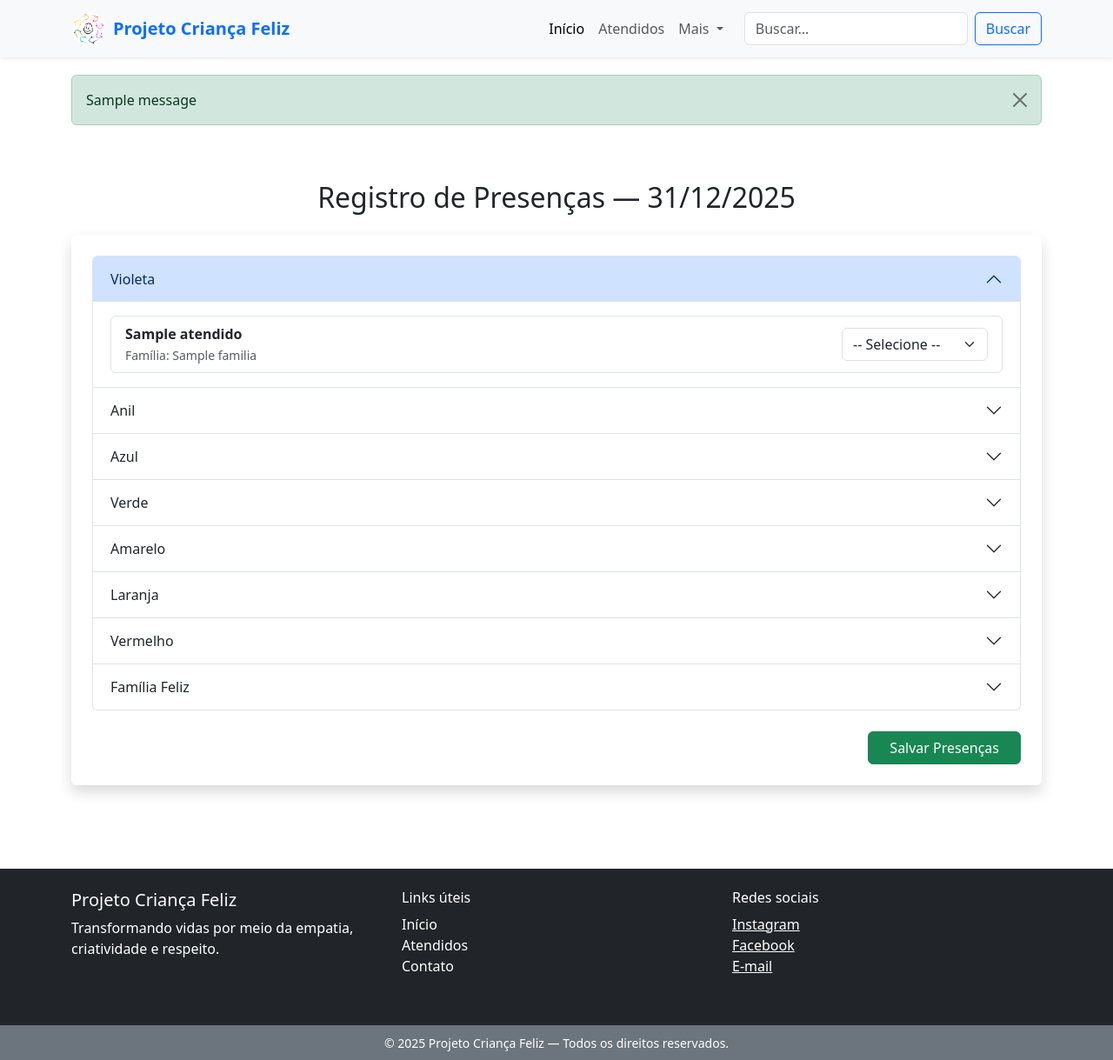
After one commit to Cakaio/Projeto_Django, a Django app: page /atendido/presencas/ in a window 1280 px wide, after a click on "Violeta". The commit adds this page. Shown: the whole page at 87% size. Run offline with Django 5.2, Linux system fonts and the light colour scheme; tables that the repository leaves empty hold one stand-in row (values such as "Sample post"); one stand-in notice (Sample message) is shown.

Commit message:
adicao_pagina_presenca_atendidos

```diff
--- a/atendido/admin.py
+++ b/atendido/admin.py
@@ -1,6 +1,7 @@
 from django.contrib import admin
-from .models import Atendido
-from .models import Familia
+from .models import Atendido, Familia, PresencaAtendido
+
 # Register your models here.
 admin.site.register(Atendido)
 admin.site.register(Familia)
+admin.site.register(PresencaAtendido)
--- a/atendido/models.py
+++ b/atendido/models.py
@@ -35,3 +35,25 @@ class Familia(models.Model):
 
     def __str__(self):
         return self.nome
+
+class PresencaAtendido(models.Model):
+    OPCOES_PRESENCA = [
+        ("PRESENTE", "Presente"),
+        ("AUSENTE", "Ausente"),
+        ("JUSTIFICADA", "Falta Justificada"),
+    ]
+
+    atendido = models.ForeignKey(
+        "Atendido",
+        on_delete=models.CASCADE,
+        related_name="presencas"
+    )
+    presenca = models.CharField(
+        max_length=15,
+        choices=OPCOES_PRESENCA,
+        default="PRESENTE"
+    )
+    data = models.DateField(default=timezone.now)
+
+    def __str__(self):
+        return f"{self.atendido.nome} - {self.data} ({self.get_presenca_display()})"
--- /dev/null
+++ b/atendido/templates/presencas.html
@@ -0,0 +1,57 @@
+{% extends 'base.html' %}
+{% load static %}
+
+{% block titulo %}Registro de Presenças{% endblock %}
+
+{% block content %}
+<div class="container my-5">
+  <h2 class="text-center mb-4">Registro de Presenças — {{ hoje|date:"d/m/Y" }}</h2>
+
+  <form method="POST" class="shadow p-4 bg-white rounded">
+    {% csrf_token %}
+
+    <div class="accordion" id="accordionSalas">
+      {% for codigo, nome in salas %}
+        <div class="accordion-item">
+          <h2 class="accordion-header" id="heading{{ forloop.counter }}">
+            <button class="accordion-button collapsed" type="button" data-bs-toggle="collapse"
+                    data-bs-target="#collapse{{ forloop.counter }}" aria-expanded="false"
+                    aria-controls="collapse{{ forloop.counter }}">
+              {{ nome }}
+            </button>
+          </h2>
+
+          <div id="collapse{{ forloop.counter }}" class="accordion-collapse collapse"
+               aria-labelledby="heading{{ forloop.counter }}" data-bs-parent="#accordionSalas">
+            <div class="accordion-body">
+              <ul class="list-group">
+                {% for atendido in atendidos %}
+                  {% if atendido.sala == codigo %}
+                    <li class="list-group-item d-flex justify-content-between align-items-center flex-wrap">
+                      <div>
+                        <strong>{{ atendido.nome }}</strong><br>
+                        <small class="text-muted">Família: {{ atendido.familia }}</small>
+                      </div>
+
+                      <select name="presenca_{{ atendido.id }}" class="form-select w-auto mt-2 mt-md-0">
+                        <option value="">-- Selecione --</option>
+                        <option value="PRESENTE">Presente</option>
+                        <option value="AUSENTE">Ausente</option>
+                        <option value="JUSTIFICADA">Falta Justificada</option>
+                      </select>
+                    </li>
+                  {% endif %}
+                {% endfor %}
+              </ul>
+            </div>
+          </div>
+        </div>
+      {% endfor %}
+    </div>
+
+    <div class="text-end mt-4">
+      <button type="submit" class="btn btn-success px-4">Salvar Presenças</button>
+    </div>
+  </form>
+</div>
+{% endblock %}
--- a/atendido/urls.py
+++ b/atendido/urls.py
@@ -1,9 +1,10 @@
 from django.urls import path, include
-from .views import Homepage, DetalheAtendido
+from .views import Homepage, DetalheAtendido, registrar_presencas
 
 app_name = 'atendido'
 
 urlpatterns = [
-    path('', Homepage.as_view(), name='homepage'),
+    path('', Homepage.as_view(), name='lista_atendidos'),
+    path('presencas/', registrar_presencas, name='registrar_presencas'),
     path('<int:pk>/', DetalheAtendido.as_view(), name='detalhe_atendido'),
 ]
--- a/atendido/views.py
+++ b/atendido/views.py
@@ -1,5 +1,8 @@
 from django.views.generic import ListView, DetailView
-from .models import Atendido
+from django.shortcuts import render, redirect
+from django.utils import timezone
+from django.contrib import messages
+from .models import Atendido, PresencaAtendido
 
 LISTA_SALAS = [
     ("VIOLETA", "Violeta"),
@@ -26,3 +29,40 @@ class Homepage(ListView):
 class DetalheAtendido(DetailView):
     model = Atendido
     template_name = 'detalhe_atendido.html'
+
+
+def registrar_presencas(request):
+    hoje = timezone.now().date()
+    atendidos = Atendido.objects.exclude(
+        presencas__data=hoje
+    ).order_by("nome")
+
+    if request.method == "POST":
+        registros_criados = 0  # contador opcional
+
+        for atendido in atendidos:
+            presenca = request.POST.get(f"presenca_{atendido.id}")
+            if presenca:  # só salva se o select tiver valor
+                PresencaAtendido.objects.create(
+                    atendido=atendido,
+                    presenca=presenca,
+                    data=hoje
+                )
+                registros_criados += 1
+
+        if registros_criados > 0:
+            messages.success(request, f"✅ {registros_criados} presenças salvas com sucesso!")
+        else:
+            messages.warning(request, "⚠️ Nenhuma presença selecionada.")
+
+        # Atualiza a lista (remove quem já foi marcado hoje)
+        atendidos = Atendido.objects.exclude(
+            presencas__data=hoje
+        ).order_by("nome")
+
+    contexto = {
+        "atendidos": atendidos,
+        "salas": LISTA_SALAS,
+        "hoje": hoje,
+    }
+    return render(request, "presencas.html", contexto)
--- a/templates/base.html
+++ b/templates/base.html
@@ -7,15 +7,32 @@
     <link href="https://cdn.jsdelivr.net/npm/bootstrap@5.3.8/dist/css/bootstrap.min.css" rel="stylesheet">
     <link href="/src/style.css" rel="stylesheet">
 
+    <style>
+      body {
+        padding-top: 70px; /* Evita que o conteúdo fique escondido pela navbar */
+      }
+    </style>
+
     {% block head %}{% endblock %}
 </head>
 
 <body class="d-flex flex-column min-vh-100 font-primary">
     {% include 'navbar.html' %}
+
+    {% if messages %}
+      <div class="container mt-3">
+        {% for message in messages %}
+          <div class="alert alert-success alert-dismissible fade show" role="alert">
+            {{ message }}
+            <button type="button" class="btn-close" data-bs-dismiss="alert" aria-label="Close"></button>
+          </div>
+        {% endfor %}
+      </div>
+    {% endif %}
+
     <main class="flex-fill">{% block content %}{% endblock %}</main>
     <footer class="mt-auto">{% include 'footer.html' %}</footer>
 
-    <!-- Bootstrap JS (necessário pro dropdown e navbar-toggler funcionarem) -->
     <script src="https://cdn.jsdelivr.net/npm/bootstrap@5.3.8/dist/js/bootstrap.bundle.min.js"></script>
 </body>
 </html>
```
Also changed, not shown: atendido/migrations/0007_presencaatendido.py (added), atendido/migrations/0008_alter_presencaatendido_atendido.py (added), atendido/migrations/0009_remove_presencaatendido_presente_and_more.py (added).
